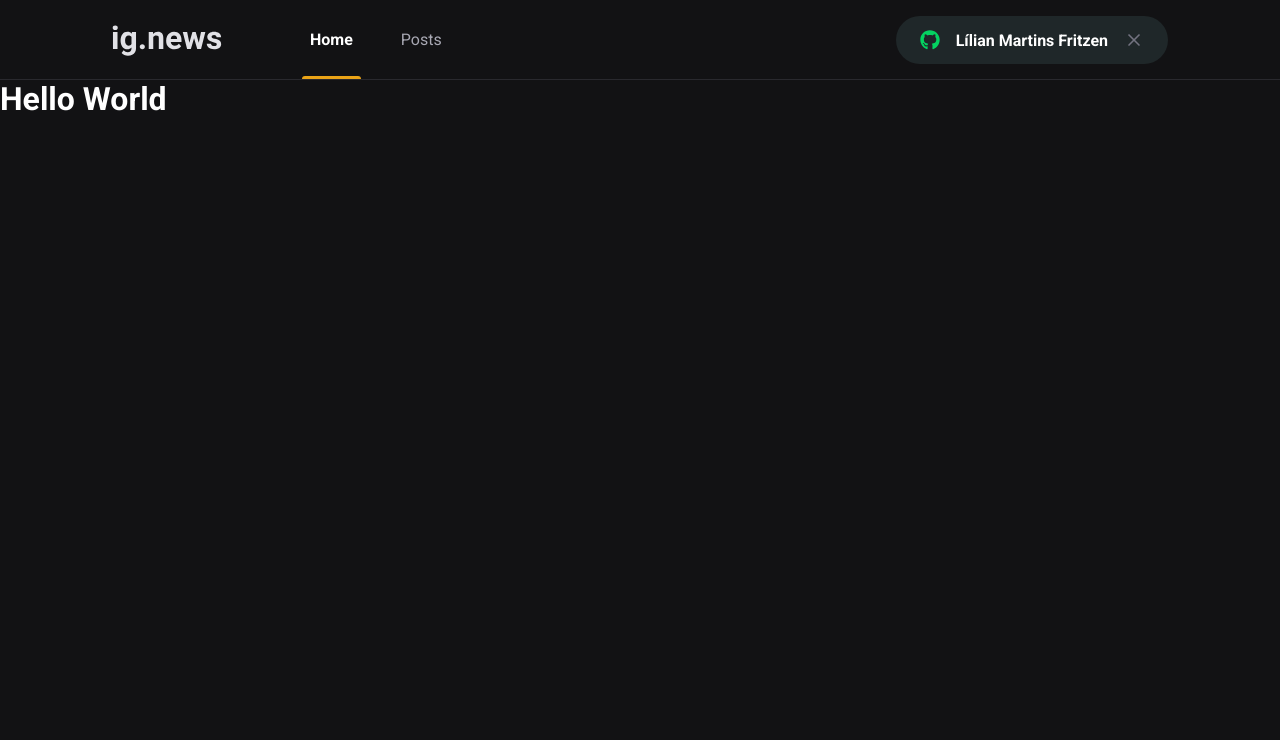
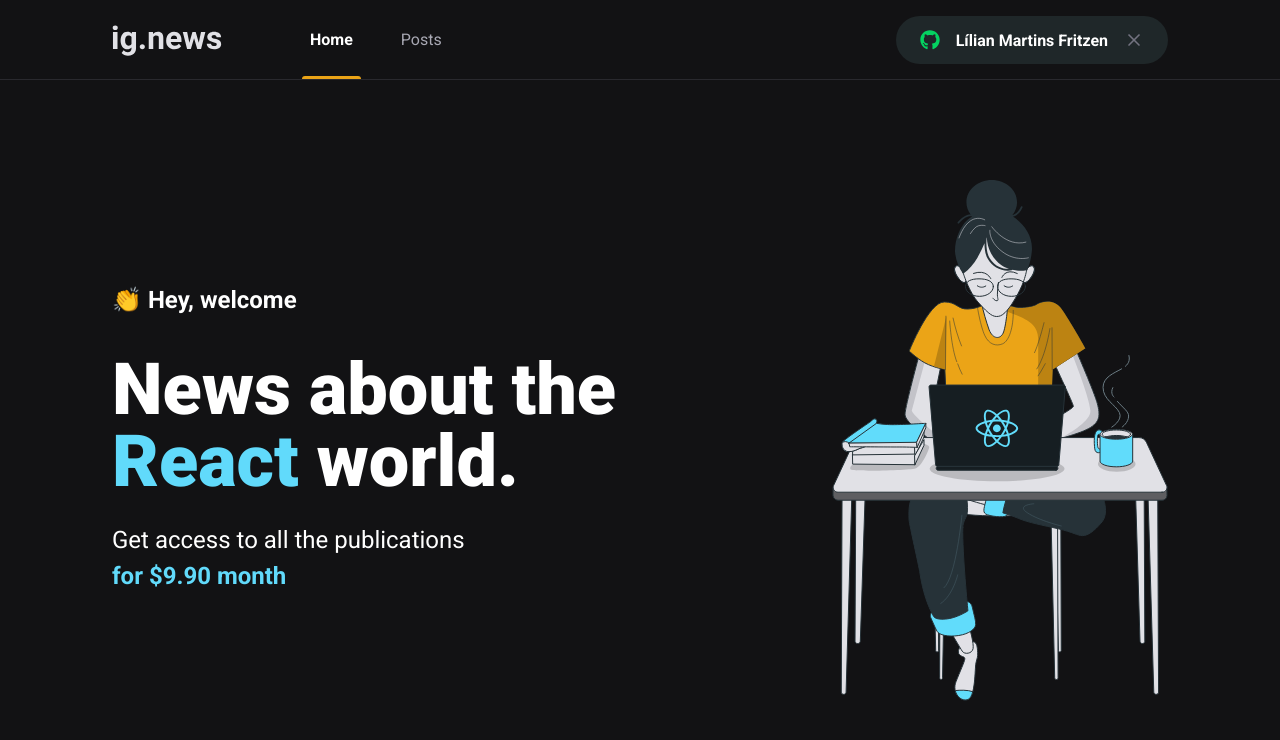
Before and after one commit to lilianmartinsfritzen/ignite-ignews, a Next.js app: page / in a window 1280 px wide. Shown: the top 740 px of the page. Built offline with nearby package versions, Linux system fonts and the light colour scheme; a web font is replaced by a local one.

Commit message:
style: stylized home

```diff
--- a/src/components/Header/index.tsx
+++ b/src/components/Header/index.tsx
@@ -10,8 +10,8 @@
         <Image
           src="/images/logo.svg"
           alt="ig.news"
-          width="110"
-          height="31"
+          width={110}
+          height={31}
         />
         <nav>
           <a className={styles.active}>Home</a>
--- /dev/null
+++ b/src/pages/home.module.scss
@@ -0,0 +1,41 @@
+.contentContainer {
+  max-width: 1120px;
+  margin: 0 auto;
+  padding: 0 2rem;
+  height: calc(100vh - 5rem);
+
+  display: flex;
+  align-items: center;
+  justify-content: space-between;
+}
+
+.hero {
+  max-width: 600px;
+
+  > span {
+    font-size: 1.5rem;
+    font-weight: bold;
+  }
+
+  h1 {
+    font-size: 4.5rem;
+    line-height: 4.5rem;
+    font-weight: 900;
+    margin-top: 2.5rem;
+
+    span {
+      color: var(--cyan-500);
+    }
+  }
+
+  p {
+    font-size: 1.5rem;
+    line-height: 2.25rem;
+    margin-top: 1.5rem;
+
+    span {
+      color: var(--cyan-500);
+      font-weight: bold;
+    }
+  }
+}
--- a/src/pages/index.tsx
+++ b/src/pages/index.tsx
@@ -1,14 +1,32 @@
 import Head from 'next/head'
+import Image from 'next/image'
+
+import styles from './home.module.scss'
 
 export default function Home() {
   return (
     <>
       <Head>
-        <title>Início | ig.news</title>
+        <title>Home | ig.news</title>
       </Head>
-      <h1 >
-        Hello World
-      </h1>
+
+      <main className={styles.contentContainer}>
+        <section className={styles.hero}>
+          <span>👏 Hey, welcome</span>
+          <h1>News about the <span>React</span> world.</h1>
+          <p>
+            Get access to all the publications <br />
+            <span>for $9.90 month</span>
+          </p>
+        </section>
+
+        <Image
+          src="/images/avatar.svg"
+          alt="Girl coding"
+          width={336}
+          height={521}
+        />
+      </main>
     </>
   )
 }
```
